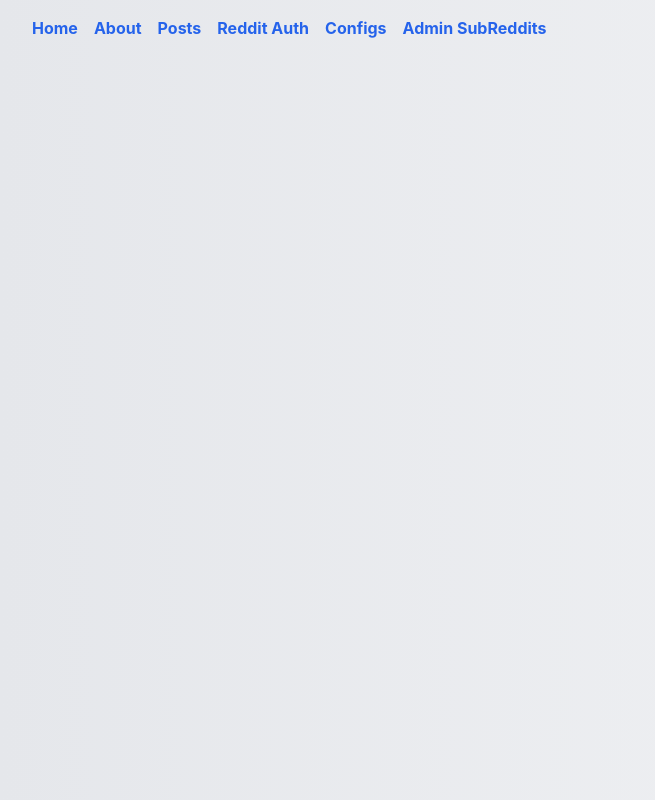
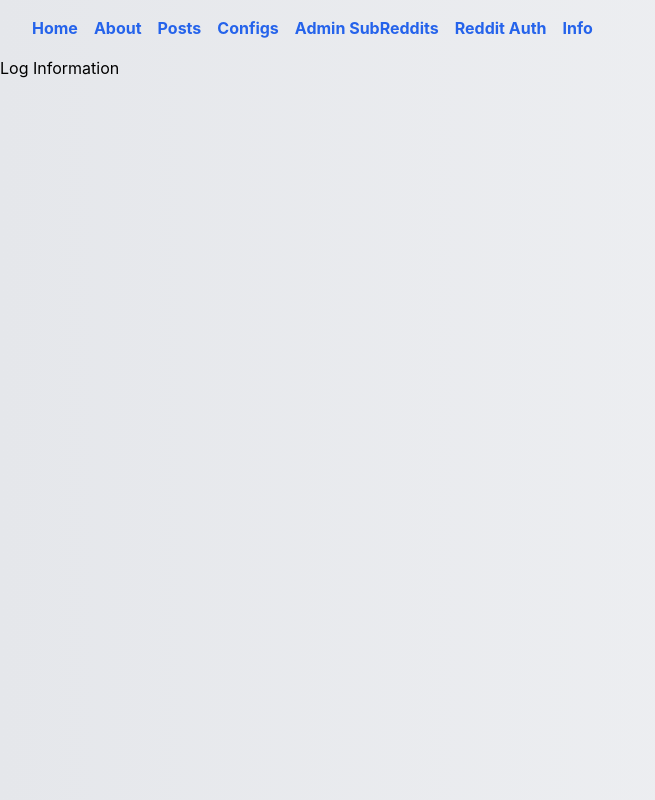
Before and after one commit to TechNerdXp/reddit_messaging_system, a React app in the folder client/: page /info in a window 1280 px wide. Shown: the whole page, without its empty margins (0-655 px from the left). Built offline with nearby package versions, Linux system fonts and the light colour scheme; no server answers.

Commit message:
add info.log to UI

```diff
--- a/client/src/App.js
+++ b/client/src/App.js
@@ -11,6 +11,7 @@ import RedditAuth from './RedditAuth';
 import TestComponent from './TestComponent';
 import ConfigUpdater from './ConfigUpdater';
 import AdminSubReddits from './AdminSubreddits';
+import Info from './Info';
 
 function App() {
   return (
@@ -28,13 +29,16 @@ function App() {
               <Link to="/posts" className="text-blue-600 hover:text-blue-800">Posts</Link>
             </li>
             <li>
-              <Link to="/reddit_auth" className="text-blue-600 hover:text-blue-800">Reddit Auth</Link>
-            </li>
-            <li>
               <Link to="/configs" className="text-blue-600 hover:text-blue-800">Configs</Link>
             </li>
             <li>
               <Link to="/admin-subreddits" className="text-blue-600 hover:text-blue-800">Admin SubReddits</Link>
+            </li>
+            <li>
+              <Link to="/reddit_auth" className="text-blue-600 hover:text-blue-800">Reddit Auth</Link>
+            </li>
+            <li>
+              <Link to="/info" className="text-blue-600 hover:text-blue-800">Info</Link>
             </li>
           </ul>
         </nav>
@@ -44,10 +48,11 @@ function App() {
           <Route path="/about" element={<About />} />
           <Route path="/posts" element={<PostsTable />} />
           <Route path="/reddit_callback" element={<RedditCallback />} />
-          <Route path="/reddit_auth" element={<RedditAuth />} />
           <Route path="/configs" element={<ConfigUpdater />} />
           <Route path="/admin-subreddits" element={<AdminSubReddits />} />
           <Route path="/test" element={<TestComponent />} />
+          <Route path="/reddit_auth" element={<RedditAuth />} />
+          <Route path="/info" element={<Info />} />
         </Routes>
       </div>
     </Router>
--- /dev/null
+++ b/client/src/Info.js
@@ -0,0 +1,21 @@
+import React, { useState, useEffect } from 'react';
+
+const Info = () => {
+    const [logs, setLogs] = useState('');
+
+    useEffect(() => {
+        fetch('/logs')
+            .then(response => response.text())
+            .then(data => setLogs(data))
+            .catch(error => console.error('Error:', error));
+    }, []);
+
+    return (
+        <div>
+            <h2>Log Information</h2>
+            <pre>{logs}</pre>
+        </div>
+    );
+};
+
+export default Info;
```
Also changed, not shown: 1 other file (tests, documents, lock files or other folders).
